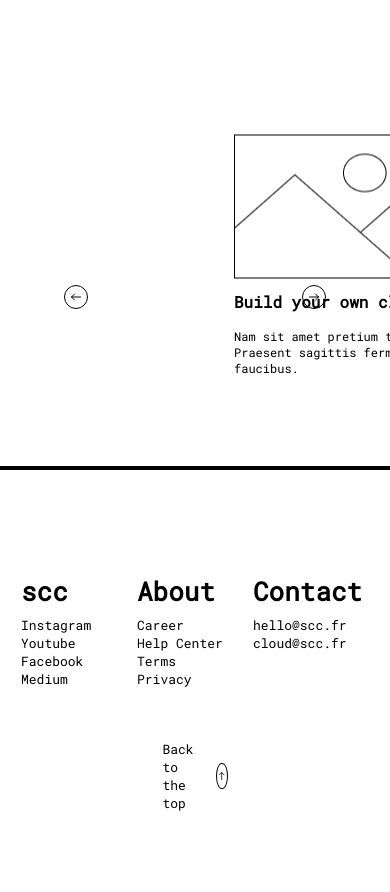
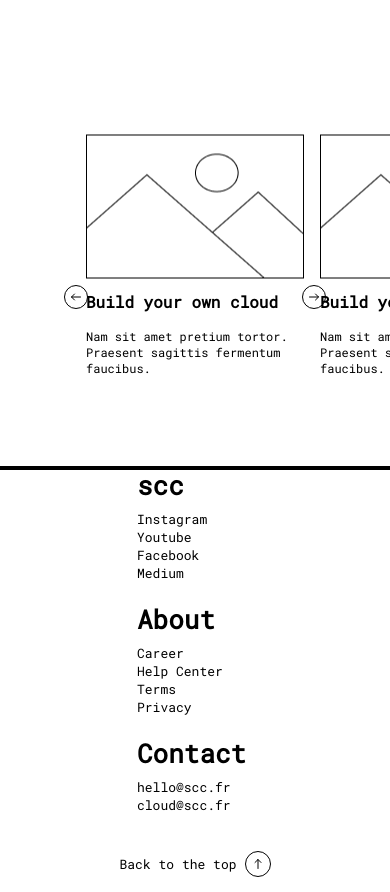
Before and after one commit to Emilien-Code/SCC-demo, a Gatsby site: page / in a window 390 px wide. Shown: the part 2620-3512 px from the top of the page. Built offline with nearby package versions, Linux system fonts and the light colour scheme; Gatsby itself is replaced by a stand-in of ours.

Commit message:
💄 footer responsive

```diff
--- a/src/assets/styles/modules/footer.scss
+++ b/src/assets/styles/modules/footer.scss
@@ -19,7 +19,7 @@
             justify-content: center;
 
             .top{
-                margin-top: 76px;
+                margin: 38px 0;
             }
         }
     }
@@ -28,7 +28,12 @@
         align-items: center;
         justify-content: center;
         .top{
-            margin-top: 76px;
+            margin: 76px;
+        }
+        @include mq("tablet", max){
+            .top{
+                margin: 38px 0;
+            }
         }
     }
 
@@ -37,6 +42,7 @@
         margin-right: 16px;
         @include mq("tablet", max){
             width:100px;
+            margin-top: 20px;
         }
     }
     p{
@@ -66,6 +72,12 @@
         .infos-container{
             display: flex;
 
+            @include mq("tablet", max){
+                flex-direction: column;
+                align-items: center;
+                justify-content: center;
+            }
+
         }
     }
     a{
@@ -80,6 +92,7 @@
         }
         @include mq("tablet", max){
             font-size: map-get($fonts-sizes-mobile, "p-primary");
+            width: 80vw;
         }
     }
     img{
--- a/src/assets/styles/modules/slider.scss
+++ b/src/assets/styles/modules/slider.scss
@@ -10,12 +10,8 @@
     .slides-container{
         position: relative;
         display: flex;
-        left: 297px;
+        left: calc(50% - 109px);
         top: 50%;
-
-        @include mq("tablet", max) {
-            left: 60%;
-        }
 
 
     }
--- a/src/pages/index.js
+++ b/src/pages/index.js
@@ -99,7 +99,7 @@ const dataArray = [
   },
   {
     type: "footer",
-    display: "inline"
+    display: "column"
   }]
 
 
```
